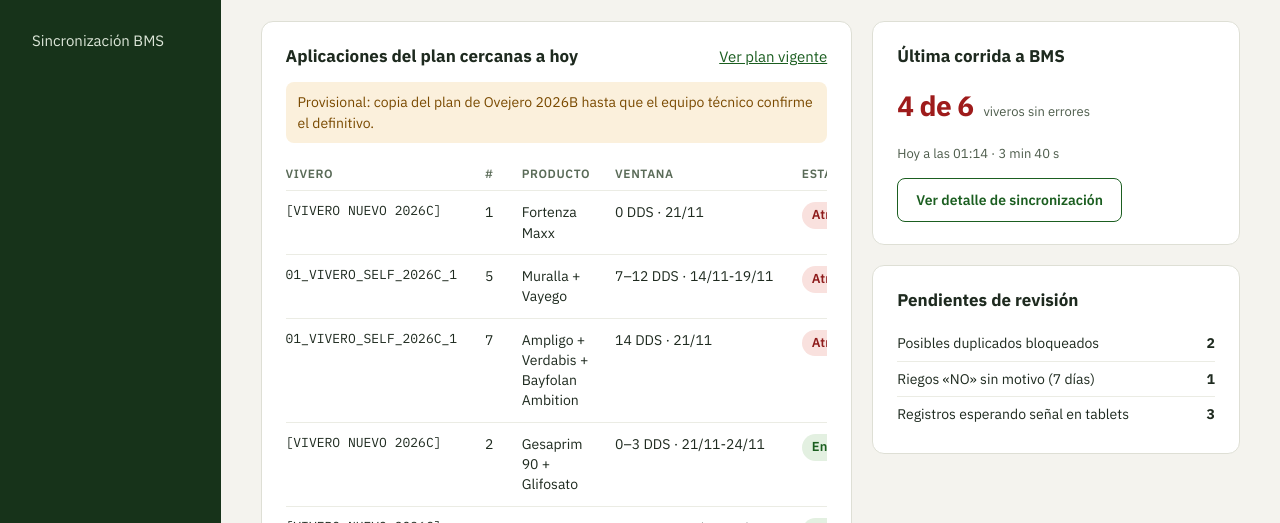
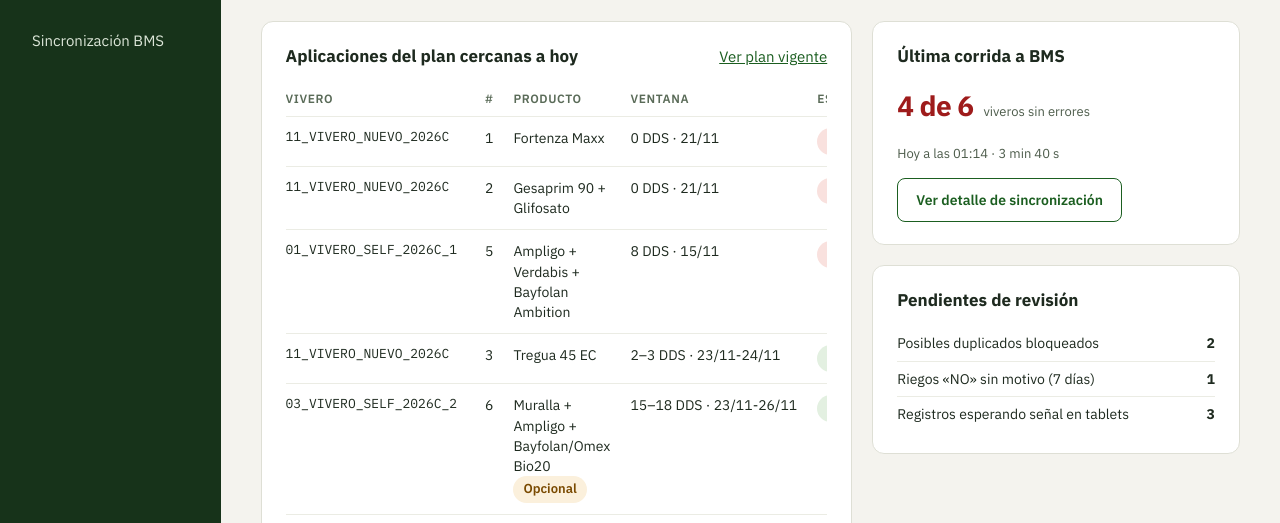
Before and after one commit to semillanueva/AppRiegoSN, a plain HTML site: page index.html in a window 1280 px wide. Shown: the part 276-799 px from the top of the page. Drawn offline with Linux system fonts and the light colour scheme.

Commit message:
Add files via upload

```diff
--- a/data.js
+++ b/data.js
@@ -17,7 +17,31 @@
     return haceDias(diasAtras) + 'T' + hora + ':00-06:00';
   }
 
-  // Plan de aplicaciones base (el mismo de Ovejero 2026B)
+  // Plan real de Centro Experimental 2026C:
+  // "Plan de Protección de Viveros · Ciclo septiembre–enero 2026-2027" (18 aplicaciones).
+  // Columnas: [#, dds_inicio, dds_fin, dds_ventana, etapa, categoria, producto, dosis, observacion]
+  var filasPlanCE = [
+    [1, 0, 0, '0 DDS', 'Siembra', 'Tto. de Semilla', 'Fortenza Maxx', '6–8 ml/Kg semilla', ''],
+    [2, 0, 0, '0 DDS', 'V0 (pre-emergente)', 'Control de Malezas', 'Gesaprim 90 + Glifosato', '1.0–1.5 kg/mz + 2.0 L/mz', ''],
+    [3, 2, 3, '2–3 DDS', 'V0', 'Gusano nochero y plagas del suelo', 'Tregua 45 EC', '1.5–2.0 L/mz', ''],
+    [4, 8, 8, '8 DDS', 'V2–V3', 'Fertilización', 'Triple 15 Yara', '4 qq/mz', ''],
+    [5, 8, 8, '8 DDS', 'V2–V3', 'Plaga — Spiroplasma (1ra)', 'Ampligo + Verdabis + Bayfolan Ambition', '0.15 L/mz + 0.15 L/mz + 1 L/mz', ''],
+    [6, 15, 18, '15–18 DDS', 'V4–V5', 'Plaga — Spiroplasma (2da)', 'Muralla + Ampligo + Bayfolan/Omex Bio20', '0.15 L/mz + 0.15 L/mz + 1 L/mz', 'APLICACIÓN OPCIONAL según presión'],
+    [7, 18, 20, '18–20 DDS', 'V5–V6', 'Control de Malezas', 'Control manual de malezas', '1 pasada cada 10–20 días', 'Inicia control de malezas manual'],
+    [8, 23, 25, '23–25 DDS', 'V6–V7', 'Plaga — Spiroplasma / Spodoptera', 'Ampligo + Winner + Amistar + Bayfolan/Omex Bio20', '0.15 + 0.20 + 0.25 + 1 L/mz', ''],
+    [9, 25, 30, '25–30 DDS', 'V7–V9', 'Fertilización', 'Nitrostend + S', '4 qq/mz', ''],
+    [10, 25, 30, '25–30 DDS', 'V8–V9', 'Fungicida (1ra)', 'Amistar + Nativo', '0.50–0.70 + 0.15 L/mz', 'TSC / Helmintosporium'],
+    [11, 28, 30, '28–30 DDS', 'V8–V9', 'Plaga — Spodoptera', 'DeminFit + Certero + Muralla', '0.20 + 0.25 + 0.20 L/mz', ''],
+    [12, 35, 35, '35 DDS', 'V11–V12', 'Plaga — Spodoptera', 'Ampligo + Engeo', '0.20 + 0.20 L/mz', ''],
+    [13, 35, 40, '35–40 DDS', 'V12', 'Fertilización', 'Nitrostend + S', '3 qq/mz', ''],
+    [14, 45, 50, '45–50 DDS', 'VT', 'Fungicida (2da)', 'Amistar + Nativo', '0.50–0.70 + 0.15 L/mz', 'TSC / Helmintosporium'],
+    [15, 45, 50, '45–50 DDS', 'VT', 'Plaga — Spodoptera / Ácaros', 'Winner o DeminFit + Overon Speed', '0.20 + 0.20 L/mz', ''],
+    [16, 60, 65, '60–65 DDS', 'R1–R2', 'Fungicida (3ra)', 'Amistar + Nativo', '0.50–0.70 + 0.15 L/mz', ''],
+    [17, 65, 65, '65 DDS', 'R3–R4', 'Control de Malezas', 'Basta', '2 L/mz', ''],
+    [18, 60, 65, '60–65 DDS', 'R3–R4', 'Plaga — Spodoptera / Ácaros', 'Winner + Overon Speed', '0.20 + 0.20 L/mz', '']
+  ];
+
+  // Plan anterior de Ovejero 2026B (sigue vigente mientras haya viveros 2026B en cosecha)
   var filasPlanBase = [
     [1, 0, 0, '0 DDS', 'Siembra', 'Tto. Semilla', 'Fortenza Maxx', '6–8 ml / Kg semilla', ''],
     [2, 0, 3, '0–3 DDS', 'V0', 'Herbicida preemergente', 'Gesaprim 90 + Glifosato', '1.0–1.5 kg/mz + 2.0 L/mz', ''],
@@ -47,13 +71,13 @@
     });
   }
 
-  // "Archivo" de ejemplo que se carga en la pantalla Planes:
-  // trae 2 cambios y 2 errores a propósito para mostrar la validación.
-  var archivo = aFilas(filasPlanBase);
-  archivo[5] = Object.assign({}, archivo[5], { dosis: '7 qq/mz' });                     // #6 cambia
-  archivo[7] = Object.assign({}, archivo[7], { dds_inicio: 18, dds_fin: 15, dds_ventana: '18–15 DDS' }); // #8 error
-  archivo[9] = Object.assign({}, archivo[9], { producto: 'Ampligo + Winner + Amistar Top + Bayfolan' }); // #10 cambia
-  archivo[12] = Object.assign({}, archivo[12], { num: 12 });                              // # repetido
+  // "Archivo" de ejemplo que se carga en la pantalla Planes: una supuesta versión 2 del plan
+  // de Centro Experimental. Trae 2 cambios y 2 errores PUESTOS A PROPÓSITO para mostrar la validación.
+  var archivo = aFilas(filasPlanCE);
+  archivo[3] = Object.assign({}, archivo[3], { dosis: '5 qq/mz' });                       // #4 cambia la dosis
+  archivo[5] = Object.assign({}, archivo[5], { dds_inicio: 18, dds_fin: 15, dds_ventana: '18–15 DDS' }); // #6 error: DDS al revés
+  archivo[10] = Object.assign({}, archivo[10], { num: 10 });                              // #11 error: repite el número 10
+  archivo[11] = Object.assign({}, archivo[11], { producto: 'Ampligo + Overon Speed' });   // #12 cambia el producto
 
   window.DATA = {
     usuario: { nombre: 'Alessandro', rol: 'Administrador', lugar: 'Centro Experimental' },
@@ -61,7 +85,7 @@
     viveros: [
       { id: 21, nombre: '01_VIVERO_SELF_2026C_1', tipo: 'Self', lugar: 'Centro Experimental', temporada: '2026C', fecha_siembra: haceDias(16), activo: true, study_dbid: 1201 },
       { id: 22, nombre: '02_VIVERO_CROSS_2026C_1', tipo: 'Cross', lugar: 'Centro Experimental', temporada: '2026C', fecha_siembra: haceDias(14), activo: true, study_dbid: 1202 },
-      { id: 23, nombre: '[VIVERO NUEVO 2026C]', tipo: 'Cross', lugar: 'Centro Experimental', temporada: '2026C', fecha_siembra: haceDias(2), activo: true, study_dbid: null },
+      { id: 23, nombre: '11_VIVERO_NUEVO_2026C', tipo: 'Cross', lugar: 'Centro Experimental', temporada: '2026C', fecha_siembra: haceDias(2), activo: true, study_dbid: null },
       { id: 1, nombre: '01 SLFAFCIM_2026B', tipo: 'Self', lugar: 'Ovejero', temporada: '2026B', fecha_siembra: '2026-05-07', activo: true, study_dbid: 1058 },
       { id: 2, nombre: '02 BCRAFCIM_2026B', tipo: 'Cross', lugar: 'Ovejero', temporada: '2026B', fecha_siembra: '2026-05-11', activo: true, study_dbid: 1059 },
       { id: 3, nombre: '03 BC1_BlueLines_2026B', tipo: 'Cross', lugar: 'Ovejero', temporada: '2026B', fecha_siembra: '2026-05-18', activo: true, study_dbid: 1060 }
@@ -69,12 +93,12 @@
 
     planes: [
       { id: 'ce-2026c-v1', tipo: 'aplicaciones', lugar: 'Centro Experimental', temporada: '2026C', version: 1, estado: 'vigente',
-        nota: 'Provisional: copia del plan de Ovejero 2026B hasta que el equipo técnico confirme el definitivo.', filas: aFilas(filasPlanBase) },
+        nota: 'Plan de Protección de Viveros · ciclo septiembre–enero 2026-2027.', filas: aFilas(filasPlanCE) },
       { id: 'ov-2026b-v1', tipo: 'aplicaciones', lugar: 'Ovejero', temporada: '2026B', version: 1, estado: 'vigente',
         nota: 'Sigue vigente mientras haya viveros 2026B en cosecha.', filas: aFilas(filasPlanBase) }
     ],
 
-    planArchivoEjemplo: { nombre: 'Plan_CentroExperimental_2026C.xlsx', filas: archivo },
+    planArchivoEjemplo: { nombre: 'Plan_Proteccion_Viveros_2026-2027_v2.xlsx', filas: archivo },
 
     registro_aplicaciones: [
       { vivero_id: 21, num_aplicacion: '1', realizado: 'SI', fecha_real: haceDias(16), marca_temporal: marca(16, '07:10') },
@@ -143,7 +167,7 @@
 
     // Estudios que existen en BMS. Sirven para vincular cada vivero con su estudio exacto
     // (así la subida nocturna ya no busca por nombre).
-    //SUPABASE: se llenaría con la lista de estudios que trae clever-fuction desde BMS.
+    // SUPABASE: se llenaría con la lista de estudios que trae clever-function desde BMS.
     estudiosBMS: [
       { study_dbid: 1058, nombre: '01 SLFAFCIM_2026B', temporada: '2026B' },
       { study_dbid: 1059, nombre: '02 BCRAFCIM_2026B', temporada: '2026B' },
@@ -174,8 +198,8 @@
     [30, '09_VIVERO_SELF_2026C_5', 'Self', 5, null],
     [31, '10_VIVERO_BC_2026C_1', 'Cross', 4, 1210]
   ];
-  // A estos viveros se les generan registros "al día": riegos de los último 7 días
-  // y las aplicaciones del plan cuya ventana ya pasó, para que el panel se llene de atrasos.
+  // A estos viveros se les generan registros "al día": riegos de los últimos 7 días
+  // y las aplicaciones del plan cuya ventana ya pasó, para que el panel no se llene de atrasos.
   var D = window.DATA;
   extra2026C.forEach(function (x) {
     var dds = x[3];
@@ -184,7 +208,7 @@
     for (var d = Math.min(6, dds); d >= 1; d--) {
       D.registro_riegos.push({ vivero_id: x[0], fecha_riego: haceDias(d), riego_efectivo: 'SI', tipo_riego: 'Goteo', razon_no: '', marca_temporal: marca(d, '06:50') });
     }
-    filasPlanBase.forEach(function (f) {
+    filasPlanCE.forEach(function (f) {
       if (f[2] < dds) {
         D.registro_aplicaciones.push({ vivero_id: x[0], num_aplicacion: String(f[0]), realizado: 'SI',
           fecha_real: haceDias(dds - f[1]), marca_temporal: marca(dds - f[1], '07:30') });
```
Also changed, not shown: bitacora viveros.html (+40 -16 lines).
